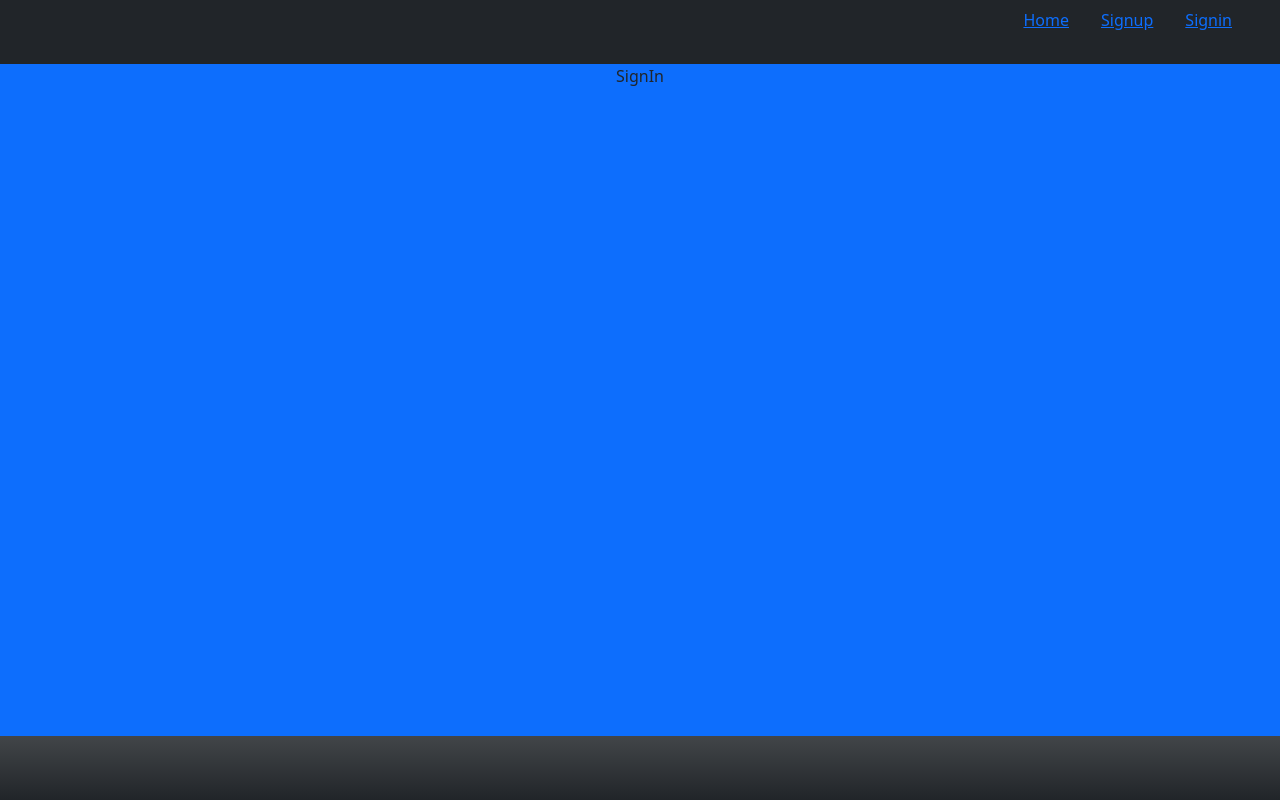
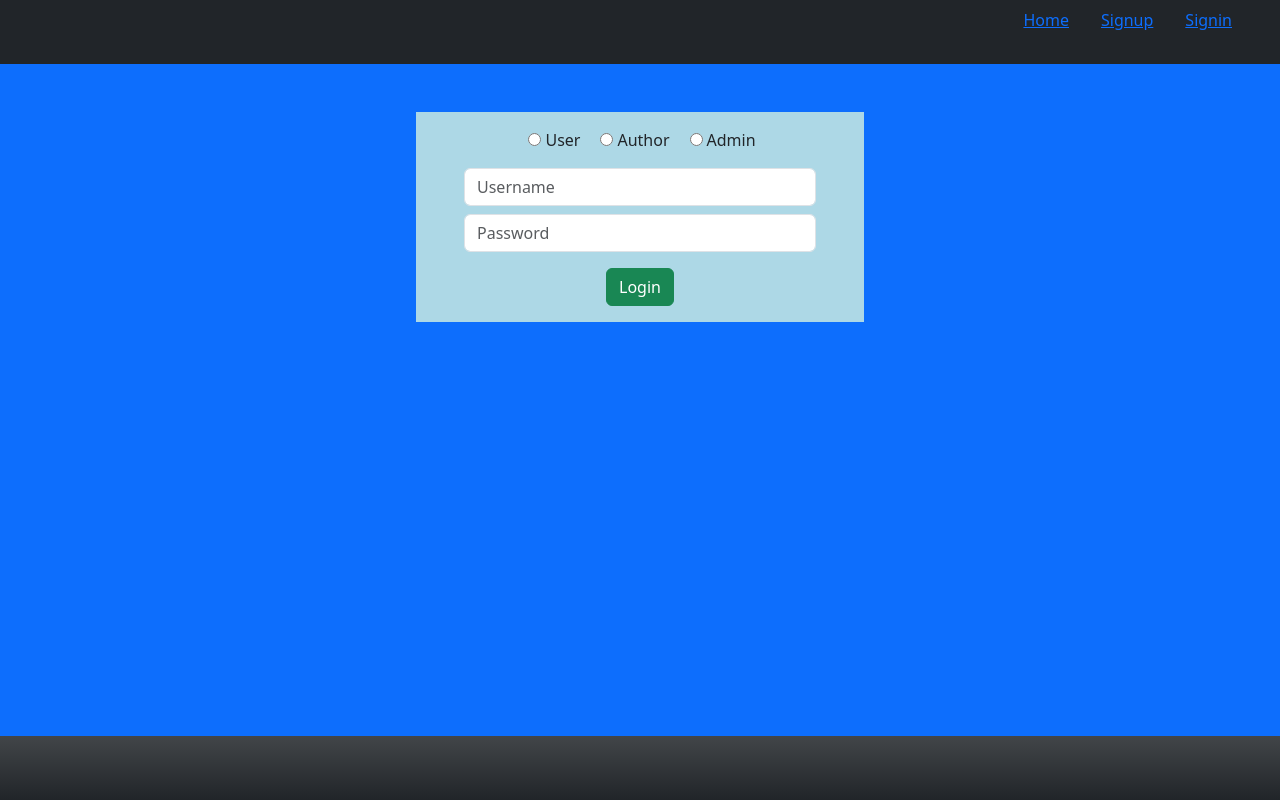
Before and after one commit to NavaneethReddyNalla/FullStackBlogPractice, a React (Create React App) app in the folder frontend/: page /signin in a window 1280 px wide. Built offline with nearby package versions, Linux system fonts and the light colour scheme.

Commit message:
Created the signin page and basic error handling

```diff
--- a/frontend/src/Components/Screens/SignIn/SignIn.js
+++ b/frontend/src/Components/Screens/SignIn/SignIn.js
@@ -1,9 +1,88 @@
 import React from "react";
+import { useForm } from "react-hook-form";
 
 import "./SignIn.css";
 
 function SignIn() {
-  return <div className="bg-primary background">SignIn</div>;
+  const {
+    register,
+    handleSubmit,
+    formState: { errors },
+  } = useForm();
+
+  function onFormSubmit(data) {
+    console.log(data);
+  }
+
+  return (
+    <div className="bg-primary background pt-5">
+      <form className="px-5 py-2" onSubmit={handleSubmit(onFormSubmit)}>
+        <div className="py-2">
+          <input
+            type="radio"
+            {...register("userType", { required: true })}
+            id="user"
+            value="user"
+            className="mx-1"
+          />
+          <label htmlFor="user" className="me-3">
+            User
+          </label>
+
+          <input
+            type="radio"
+            {...register("userType", { required: true })}
+            id="author"
+            value="author"
+            className="mx-1"
+          />
+          <label htmlFor="user" className="me-3">
+            Author
+          </label>
+
+          <input
+            type="radio"
+            {...register("userType", { required: true })}
+            id="admin"
+            value="admin"
+            className="mx-1"
+          />
+          <label htmlFor="user">Admin</label>
+
+          {errors.userType?.type === "required" && (
+            <p className="lead text-danger">User type not selected</p>
+          )}
+        </div>
+
+        <input
+          type="text"
+          className="form-control my-2"
+          placeholder="Username"
+          {...register("username", {
+            required: true,
+            minLength: 4,
+            maxLength: 25,
+          })}
+          id="username"
+        />
+        {errors.username?.type === "required" && (
+          <p className="lead text-danger">Username Required</p>
+        )}
+
+        <input
+          type="password"
+          placeholder="Password"
+          {...register("password", { required: true })}
+          id="password"
+          className="form-control my-2"
+        />
+
+        <button type="submit" className="btn btn-success my-2">
+          Login
+        </button>
+      </form>
+    </div>
+  );
 }
 
 export default SignIn;
--- a/frontend/src/Components/Screens/SignUp/SignUp.js
+++ b/frontend/src/Components/Screens/SignUp/SignUp.js
@@ -20,7 +20,7 @@ function SignUp() {
         <div className="py-2">
           <input
             type="radio"
-            {...register("userType")}
+            {...register("userType", { required: true })}
             id="user"
             value="user"
             className="mx-1"
@@ -31,26 +31,36 @@ function SignUp() {
 
           <input
             type="radio"
-            {...register("userType")}
+            {...register("userType", { required: true })}
             id="author"
             value="author"
             className="mx-1"
           />
           <label htmlFor="user">Author</label>
+          {errors.userType?.type === "required" && (
+            <p className="lead text-danger">User type not selected</p>
+          )}
         </div>
 
         <input
           type="text"
           className="form-control my-2"
           placeholder="Username"
-          {...register("username")}
+          {...register("username", {
+            required: true,
+            minLength: 4,
+            maxLength: 25,
+          })}
           id="username"
         />
+        {errors.username?.type === "required" && (
+          <p className="lead text-danger">Username Required</p>
+        )}
 
         <input
           type="password"
           placeholder="Password"
-          {...register("password")}
+          {...register("password", { required: true })}
           id="password"
           className="form-control my-2"
         />
@@ -58,7 +68,7 @@ function SignUp() {
         <input
           type="email"
           placeholder="Email"
-          {...register("email")}
+          {...register("email", { required: true })}
           id="email"
           className="form-control my-2"
         />
```
